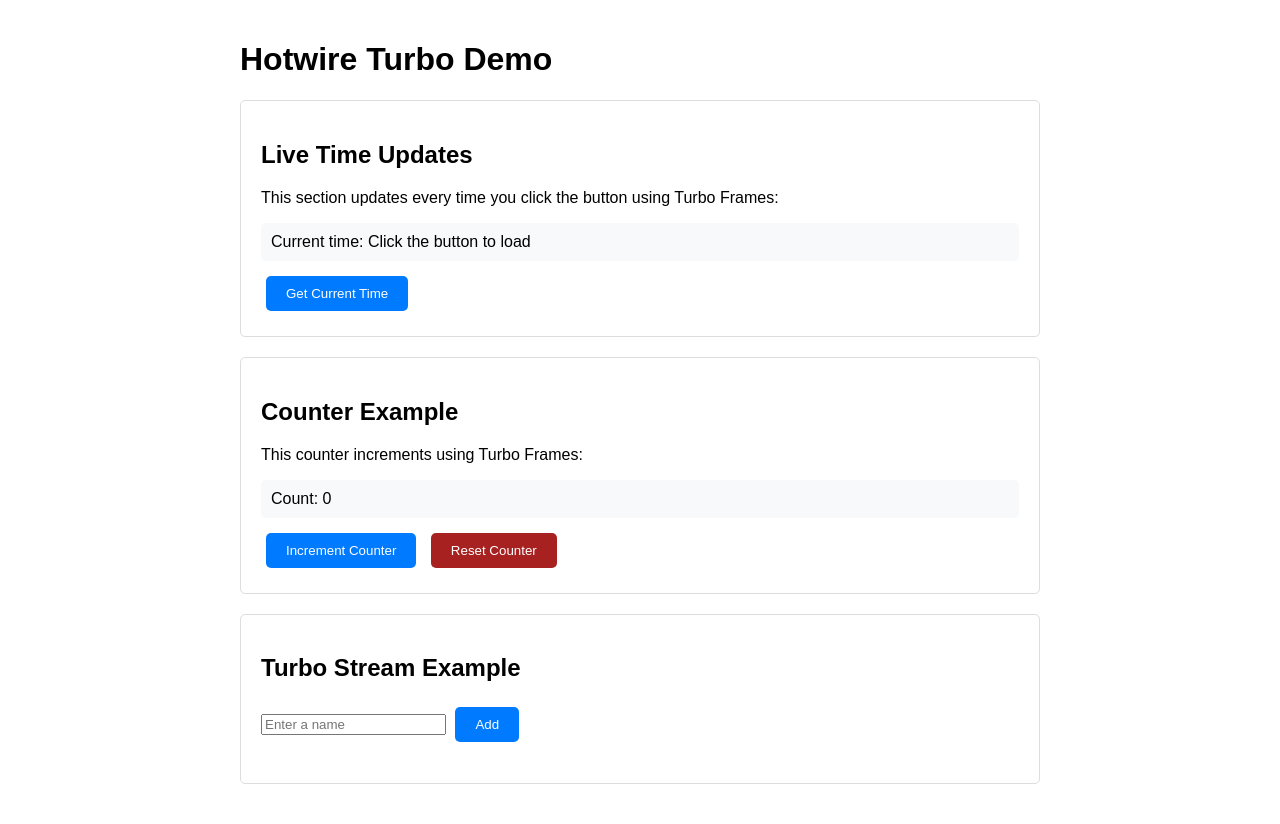
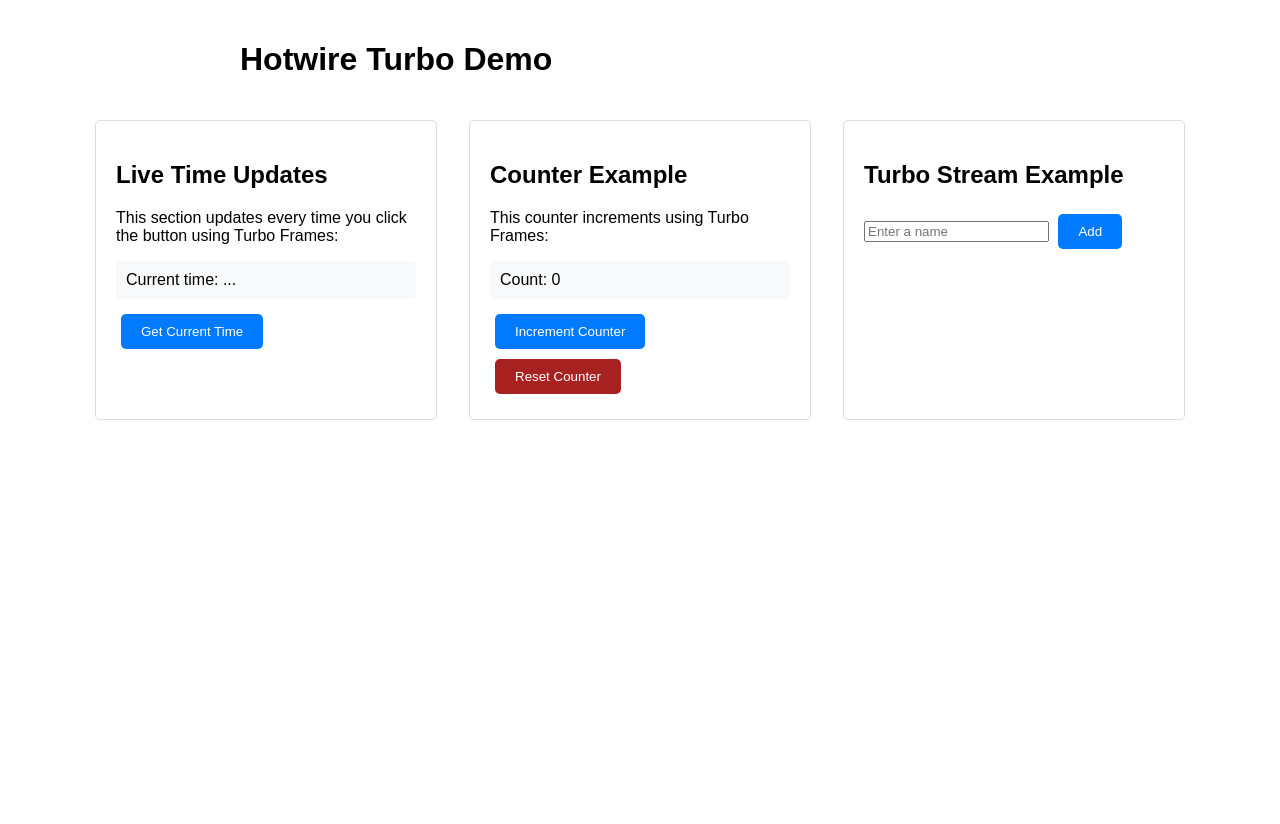
Before and after one commit to dwedigital/vanilla-hotwire-demo, a Flask app: page / in a window 1280 px wide. After the commit the page ends 420 px from the top, so only its background shows below. Run offline with Flask 3, Linux system fonts and the light colour scheme; some libraries are stand-ins or nearby versions.

Commit message:
Style demo sections with fixed width columns and center layout
🤖 Generated with [Claude Code](https://claude.ai/code)

Co-Authored-By: Claude <noreply@anthropic.com>

```diff
--- a/assets/styles.css
+++ b/assets/styles.css
@@ -4,11 +4,18 @@ body {
     margin: 0 auto;
     padding: 20px;
 }
+
+.container{
+display: flex;
+column-gap: 2rem;
+justify-content: center;
+}
 .demo-section {
     margin: 20px 0;
     padding: 20px;
     border: 1px solid #ddd;
     border-radius: 5px;
+    flex: 0 0 300px;
 }
 button {
     background-color: #007bff;
--- a/templates/index.html
+++ b/templates/index.html
@@ -9,11 +9,12 @@
 <body>
     <h1>Hotwire Turbo Demo</h1>
 
+    <div class="container">
     <div class="demo-section">
         <h2>Live Time Updates</h2>
         <p>This section updates every time you click the button using Turbo Frames:</p>
         <turbo-frame id="time">
-            <div id="time" class="output">Current time: Click the button to load</div>
+            <div id="time" class="output">Current time: ...</div>
         </turbo-frame>
         <a href="/time" data-turbo-frame="time">
             <button>Get Current Time</button>
@@ -48,6 +49,7 @@
 
 
     </div>
+</div>
 
     <script>
 
```
